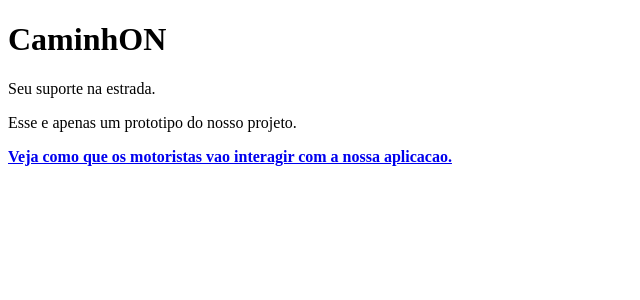
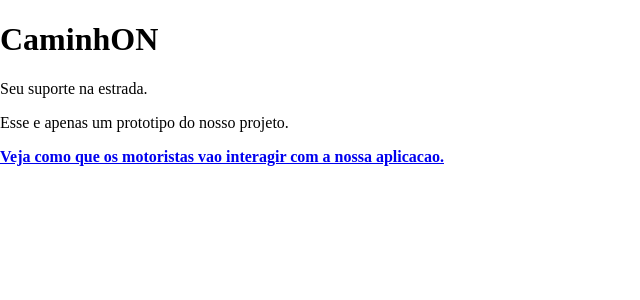
Before and after one commit to ViniciusALS/CCR-Hackthon, a React (Create React App) app in the folder Front-End/: page / in a window 1280 px wide. Shown: the top 300 px of the page, without its empty margins (0-640 px from the left). Built offline with nearby package versions, Linux system fonts and the light colour scheme.

Commit message:
Altera css do index

```diff
--- a/Front-End/src/index.css
+++ b/Front-End/src/index.css
@@ -0,0 +1,6 @@
+@import url('https://fonts.googleapis.com/css2?family=Roboto:ital,wght@0,500;0,700;1,400&display=swap');
+
+body {
+    margin: 0;
+    padding: 0;
+}
```
